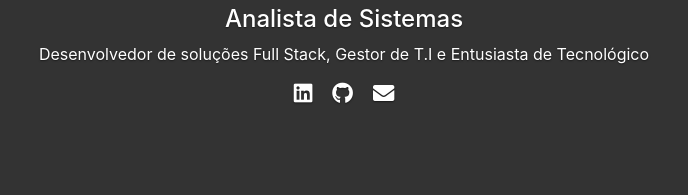
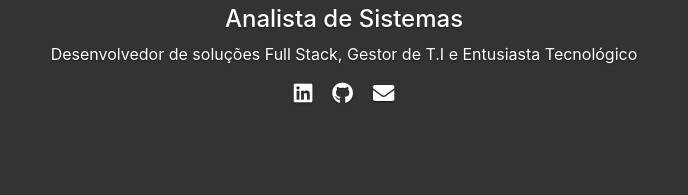
Before and after one commit to filipebevi/filipebevi.github.io, a plain HTML site: page index.html in a window 1280 px wide. Shown: the part 265-460 px from the top of the page, 296-984 px from the left. Drawn offline with nearby package versions, Linux system fonts and the light colour scheme.

Commit message:
Commit Inicial!

```diff
--- a/index.html
+++ b/index.html
@@ -23,7 +23,7 @@
                     <img src="foto1.png" alt="" height="150px"/>
                 <h1>Filipe Beviláqua</h1>
                 <h4>Analista de Sistemas</h4>
-                <p>Desenvolvedor de soluções Full Stack, Gestor de T.I e Entusiasta de Tecnológico</p>
+                <p>Desenvolvedor de soluções Full Stack, Gestor de T.I e Entusiasta Tecnológico</p>
                 <ul class="nav justify-content-center">
                     <li style="margin-right: 20px" class="nav-item"><a href="https://www.linkedin.com/in/filipebevi/" aria-label="linkedin"><i class='fab fa-linkedin fa-lg'></i><br></a></li>
                     <li style="margin-right: 20px" class="nav-item"><a href="https://github.com/filipebevi" aria-label="github"><i class='fab fa-github fa-lg'></i><br></a></li>
```
